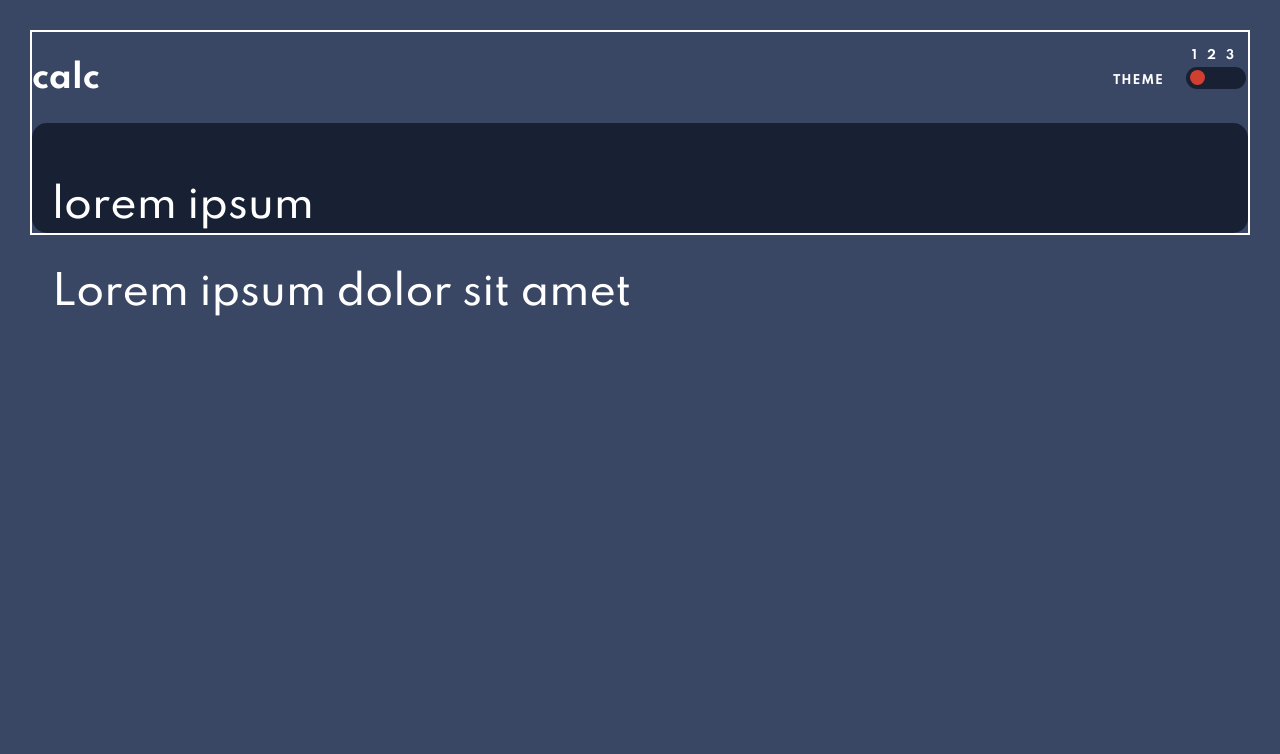
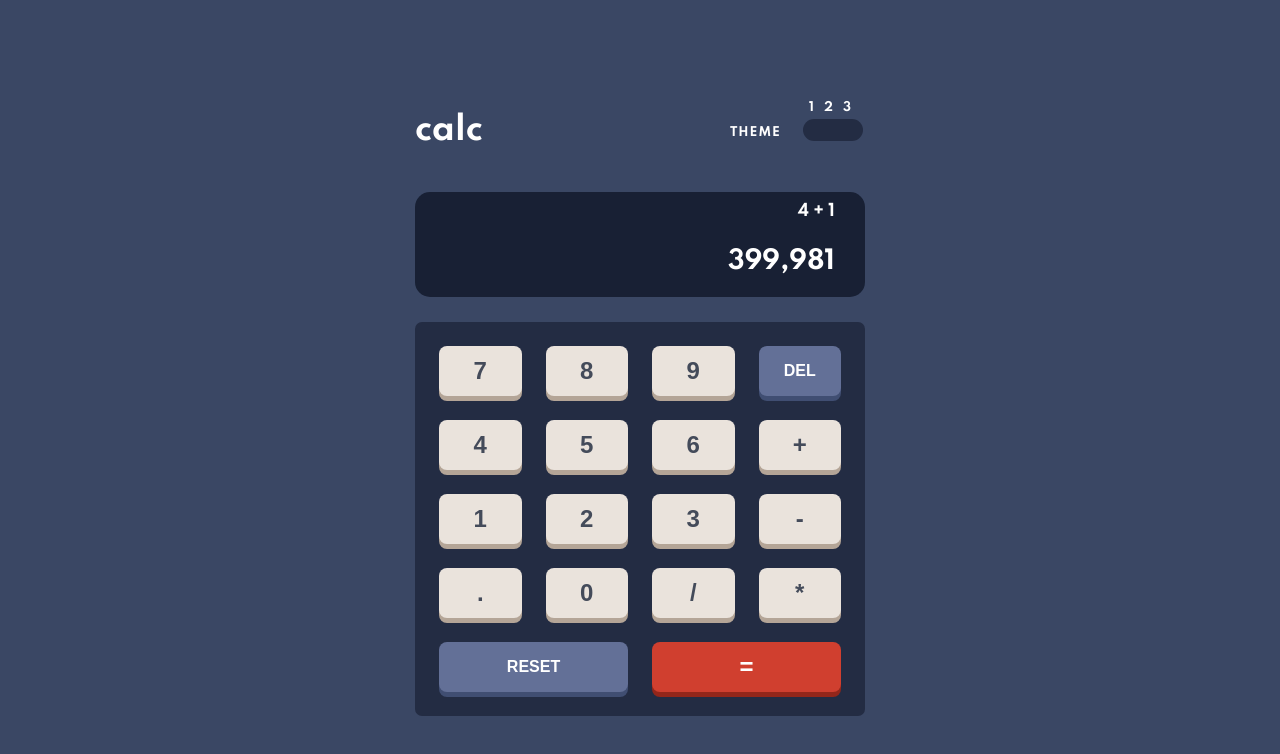
Before and after one commit to PhiweM/Calculator, a plain HTML site: page index.html in a window 1280 px wide. Drawn offline with Linux system fonts and the light colour scheme; a web font is replaced by a local one.

Commit message:
Front-end calc complete

```diff
--- a/css/global.scss
+++ b/css/global.scss
@@ -8,9 +8,9 @@ Global Colors
 ======*/
 $test-color: rgba(255, 217, 0, 0.603);
 
-/* Dark Theme 1*/
+/* Dark Theme */
 $very-dark-desaturated-blue:hsl(222, 26%, 31%);
-$very-dark-desaturated-blue2:hsl(223, 43%, 31%);
+$very-dark-desaturated-blue2:hsl(223, 31%, 20%);
 $very-dark-desaturated-blue3:hsl(224, 36%, 15%);
 $desaturated-dark-blue: hsl(225, 21%, 49%);
 $desaturated-dark-blue2: hsl(224, 28%, 35%);
@@ -50,17 +50,19 @@ $white-alternate: hsl(0, 0, 100%);
 
 
 :root,
+
+/* Dark Theme 1*/
 .dark {
    /*Bg*/
    --bg-main: #{$very-dark-desaturated-blue};
-   --toggle-keypad-bg: #{$very-dark-desaturated-blue3};
-   --screen-bg: #{$very-dark-desaturated-blue2};
+   --toggle-keypad-bg: #{$very-dark-desaturated-blue2};
+   --screen-bg: #{$very-dark-desaturated-blue3};
 
    /*Keys*/
    --ky-bg: #{$desaturated-dark-blue};
    --ky-bg-shadow: #{$desaturated-dark-blue2};
-   --ky-bg-toggle: #{$red};
-   --ky-shadow: #{$dark-red};
+   --ky-red: #{$red};
+   --ky-red-shadow: #{$dark-red};
    --ky-single-bg: #{$light-grayish-orange};
    --ky-single-shadow: #{$grayish-orange};
 
@@ -69,7 +71,7 @@ $white-alternate: hsl(0, 0, 100%);
    --text-secondary: #{$white};
 
 }
-
+/* Light Theme 2*/
 .light {
     /*Bg*/
     --bg-main: #{$light-gray};
@@ -88,7 +90,7 @@ $white-alternate: hsl(0, 0, 100%);
     --text-primary: #{$very-dark-grayish-yellow};
     --text-secondary: #{$white-secondary};
  }
-
+/* Alternate Theme 3*/
  .alternate {
     /*Bg*/
     --bg-main: #{$Very-dark-violet};
@@ -114,6 +116,10 @@ $white-alternate: hsl(0, 0, 100%);
       padding: 0;
       box-sizing: border-box;
       background: var(--bg-main);
+      display: grid;
+      place-items: center;
+      height: 100vh;
+      position: relative;
  }
 
 //  .attribution { font-size: 11px; text-align: center; }
--- a/css/style.scss
+++ b/css/style.scss
@@ -1,16 +1,14 @@
 @import './global';
 
 body {
-    // font-family: 'Poppins', sans-serif;
-    // font-family: 'Roboto', sans-serif;
     font-family: 'Spartan', sans-serif;
-    // font-family: 'Supermercado One'cursive;
-    // background-color: $very-dark-desaturated-blue;
 }
 
 .calc-wrapper {
-    border: 2px solid white;
+    // border: 2px solid white;
     margin: 30px;
+    width: 90%;
+    max-width: 450px;
 }
 
 .header-wrapper {
@@ -115,18 +113,101 @@ body {
 
 
 .display-wrapper {
-    background-color: var(--toggle-keypad-bg);
-    height: 70px;
+    background-color: var(--screen-bg);
     border-radius: 15px;
     color: var(--text-secondary);
-    text-align: left;
-    padding: 20px;
-    font-size: 40px;
-    text-align: end !important;
+    // padding: 20px;
+
+    .store {
+      text-align: end;
+      padding: 10px 30px 0;
+      font-weight: 600;
+    }
+
+    .result {
+      font-size: 25px;
+      text-align: end;
+      font-weight: 600;
+      padding: 0 30px 20px 10px;
+    }
+}
+
+.buttons-wrapper {
+  background: var(--toggle-keypad-bg);
+
+  display: grid;
+  grid-template-columns: repeat(4,1fr);
+  grid-gap: 1.5em;
+  padding: 1.5em;
+  border-radius: 7px;
+  position: relative;
+  z-index: 1;
+
+  .button,
+  .button-2 {
+    width: 100%;
+    height: 50px;
+    border: none;
+    position: relative;
+    text-align: center;
+    background: none;
+  }
+
+  .button span,
+  .button-2 span{
+    display: block;
+    left: 0;
+    top: 0;
+    width: 100%;
+    height: 50px;
+    border-radius: 8px;
+    background-color: var(--ky-single-bg);
+    position: absolute;
+    font-weight: 700;
+    font-size: 1.5rem;
+    color: var(--text-primary);
+    cursor: pointer;
+    display: grid;
+    place-items: center;
+  }
+
+  .button::after,
+  .button-2::after  {
+   content: '';
+   position: absolute;
+   border-radius: 8px;
+   width: 100%;
+   height: 100%;
+   left: 0;
+   bottom: -5px;
+   background-color: var(--ky-single-shadow);
+   z-index: -1;
+  }
+
+  .gray span {
+    background: var(--ky-bg);
+    font-size: 1rem;
+    color: var(--text-secondary);
+  }
+
+  .gray::after {
+    background-color: var(--ky-bg-shadow);
+  }
+
+  .button-2 {
+    grid-column: span 2;
+
+    &:last-child span {
+      background: var(--ky-red);
+      color: var(--text-secondary);
+    }
+
+    &:last-child::after {
+      background: var(--ky-red-shadow);
+    }
+  }
+
+
 
 
 }
-
-.result {
-  text-align:right;
-}
--- a/index.html
+++ b/index.html
@@ -37,11 +37,33 @@
     </div>
 
     <div class="display-wrapper">
-      <p class="result">lorem ipsum
+      <p class="store"> 4 + 1</p>
+      <p class="result">399,981
       </p>
+    </div>
+
     <div class="buttons-wrapper">
-      Lorem ipsum dolor sit amet
+      <button data-key="7" class="button num"> <span>7</span> </button>
+      <button data-key="8" class="button num"><span>8</span></button>
+      <button data-key="9" class="button num"><span>9</span></button>
+      <button data-key="del" class="button operand del gray"><span>DEL</span></button>
+      <button data-key="4" class="button num"><span>4</span></button>
+      <button data-key="5" class="button num"><span>5</span></button>
+      <button data-key="6" class="button num"><span>6</span></button>
+      <button data-key="+"class="button operand plus"><span>+</span></button>
+      <button data-key="1" class="button num"><span>1</span></button>
+      <button data-key="2" class="button num"><span>2</span></button>
+      <button data-key="3" class="button num"><span>3</span></button>
+      <button data-key="-" class="button operand minus"><span>-</span></button>
+      <button data-key="." class="button num"><span>.</span></button>
+      <button data-key="0" class="button num"><span>0</span></button>
+      <button data-key="/" class="button operand divide"><span>/</span></button>
+      <button data-key="*" class="button operand multiply"><span>*</span></button>
+
+      <button data-key="res" class="button-2 operand gray"><span>RESET</span></button>
+      <button data-key="=" class="button-2 operand "><span>=</span></button>
     </div>
+
 
   </div>
   <!-- end calc-wrapper -->
```
Also changed, not shown: css/global.css, css/style.css, 2 other files.
